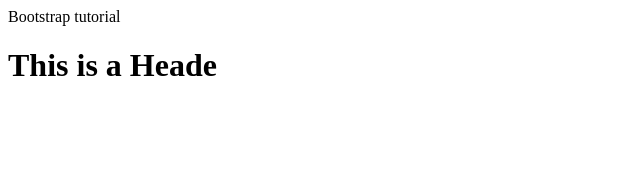
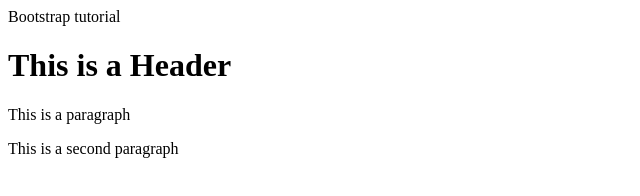
Before and after one commit to naviet/bootstrap, a website: page index.html in a window 1280 px wide. Shown: the whole page, without its empty margins (0-640 px from the left). Drawn offline with Linux system fonts and the light colour scheme.

Commit message:
Second commit

```diff
--- a/index.html
+++ b/index.html
@@ -2,6 +2,8 @@
 <html>
     <head>Bootstrap tutorial</head>
     <body>
-        <h1>This is a Heade</h1>
+        <h1>This is a Header</h1>
+        <p>This is a paragraph</p>
+        <p>This is a second paragraph</p>
     </body>
 </html>
```
